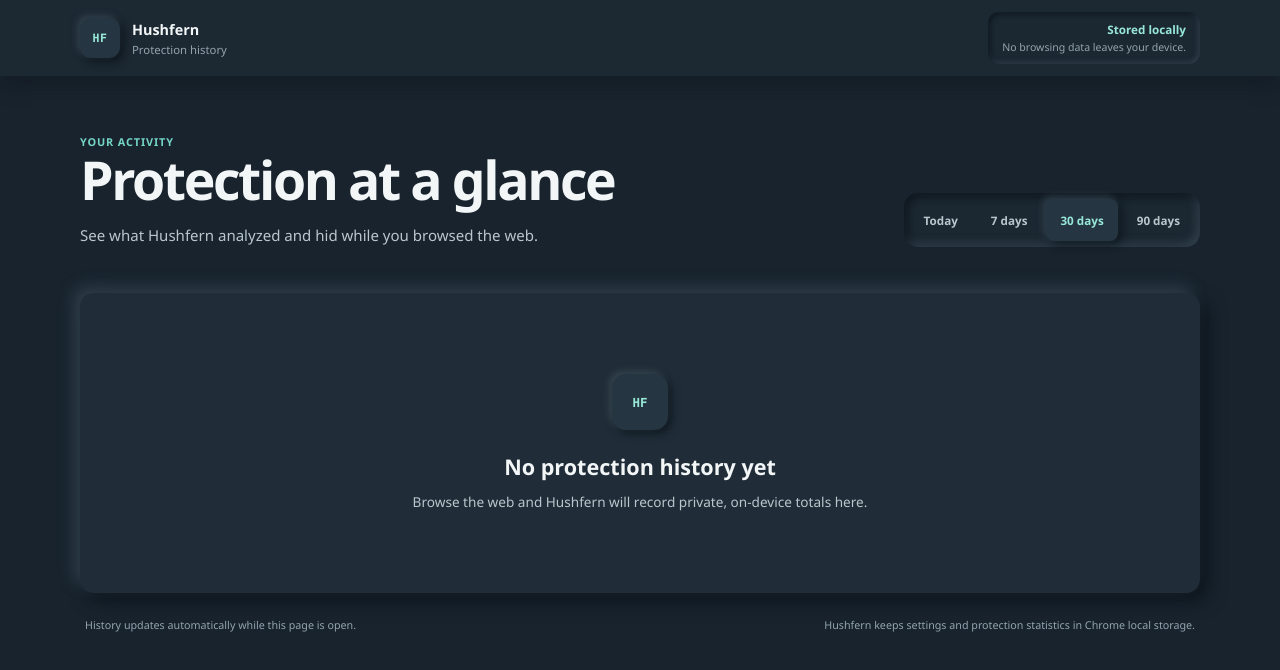
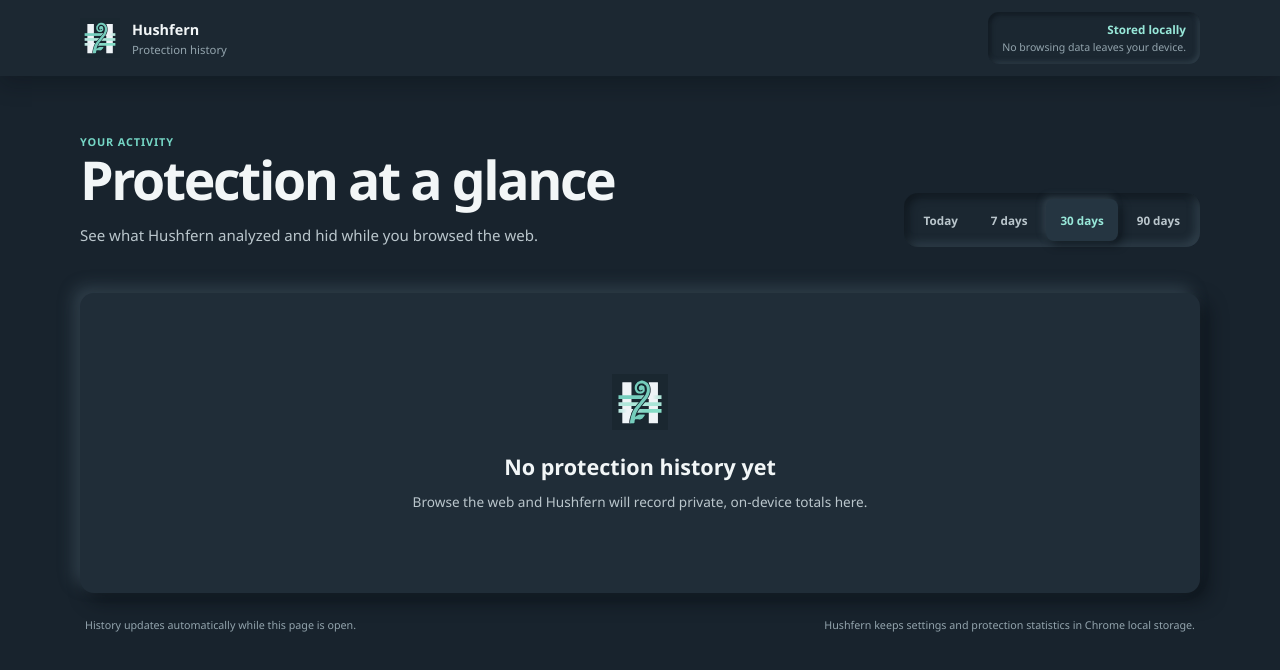
Before and after one commit to AkshatGupta-30/Hushfern, a website built with Vite: page analytics.html in a window 1280 px wide. Built offline with nearby package versions, Linux system fonts and the light colour scheme; some packages are replaced by stand-ins of ours.

Commit message:
feat: apply Hushfern branding across the extension
Replace placeholder HF marks with the finalized centered SVG in the popup and analytics interfaces. Generate Chrome-compatible 16, 32, 48, and 128 pixel PNG icons from the same artwork and register them for the extension and toolbar action.

Update shared SCSS so the artwork renders without decorative containers, preserve accessible adjacent product labels, and include the logo in the analytics empty state. Stop tracking yarn.lock and ignore the root lockfile as requested.

Verified with TypeScript compilation, a production Vite build, and visual popup inspection.

```diff
--- a/analytics.html
+++ b/analytics.html
@@ -12,7 +12,7 @@
     <header class="analytics-header">
       <div class="header-inner">
         <div class="brand-lockup">
-          <span class="brand-mark" aria-hidden="true">HF</span>
+          <img class="brand-mark" src="/logo.svg" width="40" height="40" alt="" />
           <div>
             <p class="product-name">Hushfern</p>
             <p>Protection history</p>
@@ -45,7 +45,7 @@
       </div>
 
       <section class="analytics-empty" id="analyticsEmpty" aria-labelledby="empty-title" hidden>
-        <span class="empty-mark" aria-hidden="true">HF</span>
+        <img class="empty-mark" src="/logo.svg" width="56" height="56" alt="" />
         <h2 id="empty-title">No protection history yet</h2>
         <p>Browse the web and Hushfern will record private, on-device totals here.</p>
       </section>
--- a/src/analytics/analytics.scss
+++ b/src/analytics/analytics.scss
@@ -185,16 +185,10 @@ $analytics-panels: ".history-section", ".domains-section";
 }
 
 .empty-mark {
-  @include raised(small, surface-raised);
-  display: grid;
+  display: block;
   width: 56px;
   height: 56px;
-  place-items: center;
-  border-radius: radius(lg);
-  color: color-var(accent-strong);
-  font-family: $font-mono;
-  font-size: 0.78rem;
-  font-weight: 800;
+  object-fit: contain;
 }
 
 .summary-grid {
--- a/src/popup/popup.scss
+++ b/src/popup/popup.scss
@@ -33,9 +33,6 @@ $activity-tones: (
   .brand-mark {
     width: 32px;
     height: 32px;
-    border-radius: radius(sm);
-    background: transparent;
-    box-shadow: none;
   }
 
   h1 {
--- a/src/styles/_base.scss
+++ b/src/styles/_base.scss
@@ -58,18 +58,11 @@ a:focus-visible {
 }
 
 .brand-mark {
-  @include mixins.raised(small, surface-raised);
-  display: inline-grid;
+  display: block;
   flex: 0 0 auto;
   width: 40px;
   height: 40px;
-  place-items: center;
-  border-radius: tokens.radius(md);
-  color: tokens.color-var(accent-strong);
-  font-family: tokens.$font-mono;
-  font-size: 0.72rem;
-  font-weight: 780;
-  letter-spacing: 0.06em;
+  object-fit: contain;
 }
 
 .section-label {
@@ -114,6 +107,5 @@ a:focus-visible {
 @include mixins.forced-colors {
   .brand-mark {
     border: 1px solid ButtonText;
-    box-shadow: none;
   }
 }
```
Also changed, not shown: popup.html (+1 -1 lines), public/icons/hushfern-128.png (added), public/icons/hushfern-16.png (added), public/icons/hushfern-32.png (added), public/icons/hushfern-48.png (added), public/logo.svg (added), public/manifest.json, 2 other files.
